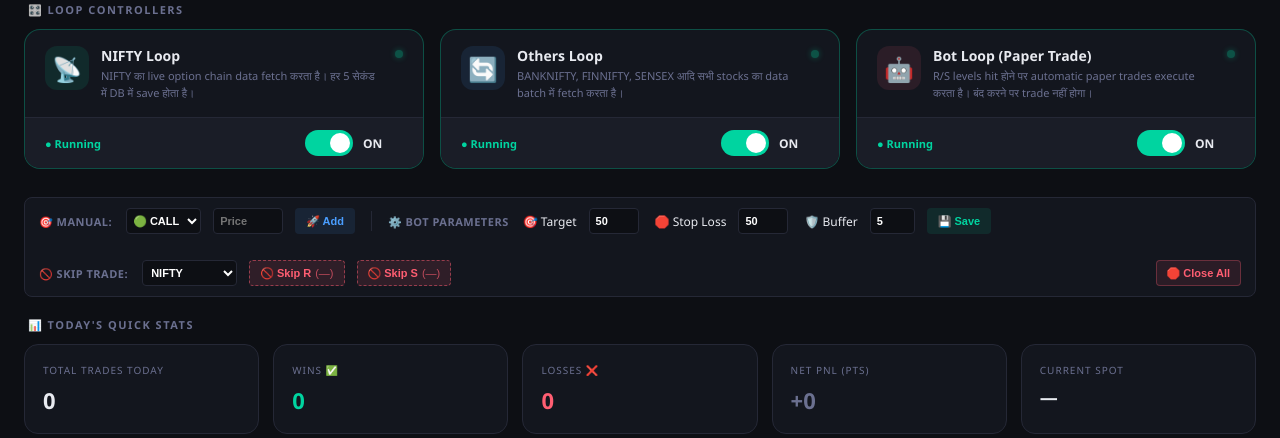
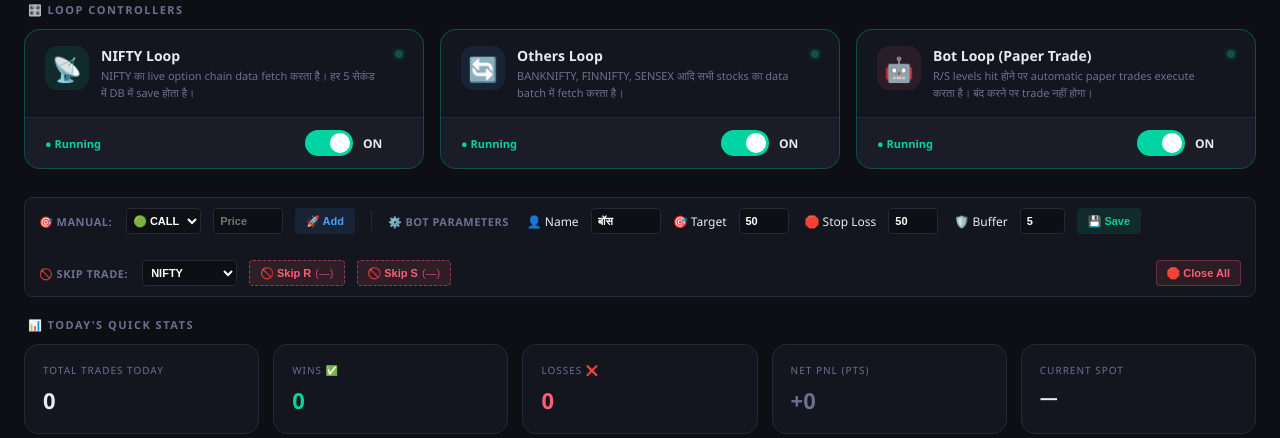
Before and after one commit to dileep1lic/Opchain1, a Django app: page /admin-panel/ in a window 1280 px wide. Shown: the part 181-619 px from the top of the page. Run offline with Django 5.2, Linux system fonts and the light colour scheme; a user stored in the database is signed in; data comes from the database, SQL or seed files in the repository; data that the repository does not hold is empty.

Commit message:
Update admin_panel.html

```diff
--- a/mystock/templates/mystock/admin_panel.html
+++ b/mystock/templates/mystock/admin_panel.html
@@ -276,6 +276,9 @@
   <div class="mega-divider"></div>
 
   <span class="mega-label">⚙️ Bot Parameters</span>
+  <span title="User Name" style="font-size:12px; margin-left:4px;">👤 Name</span>
+  <input type="text" id="cfg-name" class="mega-input" placeholder="Name" style="width: 70px;">
+
   <span title="Target" style="font-size:12px;">🎯 Target</span>
   <input type="number" id="cfg-target" class="mega-input" placeholder="TGT" style="width: 50px;">
 
@@ -347,10 +350,7 @@
 <div class="section-title">⚡ Quick Actions</div>
 <div class="actions-grid" style="margin-bottom:28px;">
 
-  <!-- <a href="{% url 'update_expiries' %}" class="action-btn" onclick="return confirmAction('Expiry cache update होगा। Continue?')">
-    <div class="aicon" style="background:var(--amber-bg)">📅</div>
-    <div><div>Expiry Update</div><div class="atext">सभी symbols की expiry DB में refresh करें</div></div>
-  </a> -->
+
   <div class="action-btn" onclick="updateExpiries()">
     <div class="aicon" style="background:var(--amber-bg)">📅</div>
     <div><div>Expiry Update</div><div class="atext">सभी symbols की expiry DB में refresh करें</div></div>
@@ -590,12 +590,13 @@ async function saveBotSettings() {
     const target = document.getElementById('cfg-target').value;
     const sl = document.getElementById('cfg-sl').value;
     const buffer = document.getElementById('cfg-buffer').value;
+    const userName = document.getElementById('cfg-name').value;
 
     try {
         const resp = await fetch('/api/update-bot-settings/', {
             method: 'POST',
             headers: { 'X-CSRFToken': CSRF, 'Content-Type': 'application/json' },
-            body: JSON.stringify({ target, sl, buffer })
+            body: JSON.stringify({ target, sl, buffer, user_name: userName }) // 👈 user_name जोड़ा गया
         });
         const data = await resp.json();
         if (data.status === 'success') {
@@ -682,35 +683,7 @@ async function closeAllPositions() {
         showToast('API Connection Failed', 'err');
     }
 }
-// अपडेट Expiries के लिए नया फंक्शन जो API कॉल करेगा और UI को अपडेट करेगा
-// async function updateExpiries() {
-//     if (!confirm('Expiry cache update होगा। Continue?')) return;
 
-//     try {
-//         // Fetch API के जरिए बैकग्राउंड में रिक्वेस्ट भेजें
-//         const resp = await fetch("{% url 'update_expiries' %}", {
-//             method: 'GET', // पहले यह लिंक (<a>) था, इसलिए व्यू GET request ही ले रहा होगा
-//             headers: {
-//                 'X-Requested-With': 'XMLHttpRequest'
-//             }
-//         });
-
-//         const res = await resp.json();
-
-//         if (res.status === 'success') {
-//             // आपका Toast और Log फंक्शन कॉल करें
-//             showToast(res.message, 'ok');
-//             addLog('📅 Expiry Update: ' + res.message, 'ok');
-//         } else {
-//             // अगर बैकएंड से success नहीं आता है
-//             showToast('Error: ' + (res.message || 'Failed to update'), 'err');
-//             addLog('❌ Expiry Update Error', 'err');
-//         }
-//     } catch(e) {
-//         showToast('API Connection Failed', 'err');
-//         addLog('❌ API Error: ' + e.message, 'err');
-//     }
-// }
 async function updateExpiries() {
     if (!confirm('Expiry cache update होगा। Continue?')) return;
 
@@ -978,6 +951,7 @@ async function refreshStatus() {
       document.getElementById('cfg-target').value = data.settings.target;
       document.getElementById('cfg-sl').value     = data.settings.sl;
       document.getElementById('cfg-buffer').value = data.settings.buffer;
+      document.getElementById('cfg-name').value   = data.settings.user_name || 'बॉस';
       settingsLoaded = true;
     }
   } catch(e) {
```
